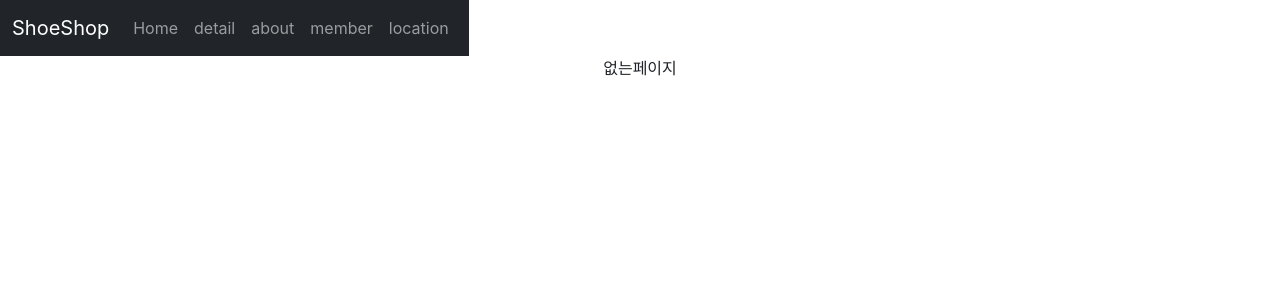
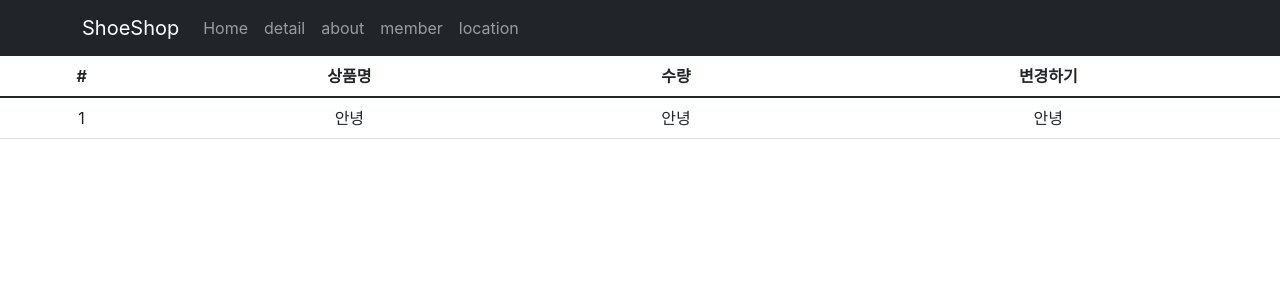
Before and after one commit to passrim/shopping, a React (Create React App) app: page /shopping/cart in a window 1280 px wide. Shown: the top 300 px of the page. Built offline with nearby package versions, Linux system fonts and the light colour scheme.

Commit message:
store 추가

```diff
--- a/package.json
+++ b/package.json
@@ -3,6 +3,7 @@
   "version": "0.1.0",
   "private": true,
   "dependencies": {
+    "@reduxjs/toolkit": "^1.8.1",
     "@testing-library/jest-dom": "^5.16.4",
     "@testing-library/react": "^13.2.0",
     "@testing-library/user-event": "^13.5.0",
@@ -12,6 +13,7 @@
     "react": "^18.1.0",
     "react-bootstrap": "^2.3.1",
     "react-dom": "^18.1.0",
+    "react-redux": "^8.0.1",
     "react-router-dom": "^6.3.0",
     "react-scripts": "5.0.1",
     "styled-components": "^5.3.5",
--- a/src/App.css
+++ b/src/App.css
@@ -34,7 +34,7 @@ a, a:hover, a:active, a:visited {
   opacity:1;
   transition: all 1s;
 }
-
+button {border:none;padding:10px 20px;border-radius:20px;}
 .App {
   text-align: center;
   overflow-x:hidden;
@@ -44,6 +44,8 @@ a, a:hover, a:active, a:visited {
   overflow:scroll;
   position:fixed;
   top:0;
+  overflow-y: hidden;
+  width: 100%;
 }
 .App-logo {
   height: 40vmin;
--- a/src/App.js
+++ b/src/App.js
@@ -5,6 +5,7 @@ import { Routes, Route, useNavigate } from "react-router-dom";
 import './App.css';
 import Main from './contents/Main';
 import Detail from './contents/Detail';
+import Cart from './contents/Cart';
 import About from './contents/About';
 import Members from './contents/Members';
 import Data from './data/data';
@@ -42,6 +43,7 @@ function App() {
         </Route>
         {/* <Route path="/shopping/about/member" element={<About />} />
         <Route path="/shopping/about/location" element={<About />} /> */}
+        <Route path="/shopping/cart" element={<Cart />} />
         <Route path="*" element={<div>없는페이지</div>} />
       </Routes>
 
--- /dev/null
+++ b/src/contents/Cart.jsx
@@ -0,0 +1,29 @@
+import {Table} from 'react-bootstrap';
+
+function Cart() {
+  return (
+    <>
+      <Table>
+        <thead>
+          <tr>
+            <th>#</th>
+            <th>상품명</th>
+            <th>수량</th>
+            <th>변경하기</th>
+          </tr>
+        </thead>
+        <tbody>
+          <tr>
+            <td>1</td>
+            <td>안녕</td>
+            <td>안녕</td>
+            <td>안녕</td>
+          </tr>
+        </tbody>
+      </Table>
+    </>
+  );
+}
+
+
+export default Cart;
--- /dev/null
+++ b/src/store.js
@@ -0,0 +1,5 @@
+import { configureStore } from '@reduxjs/toolkit'
+
+export default configureStore({
+  reducer: { }
+})
```
Also changed, not shown: 1 other file (tests, documents, lock files or other folders).
